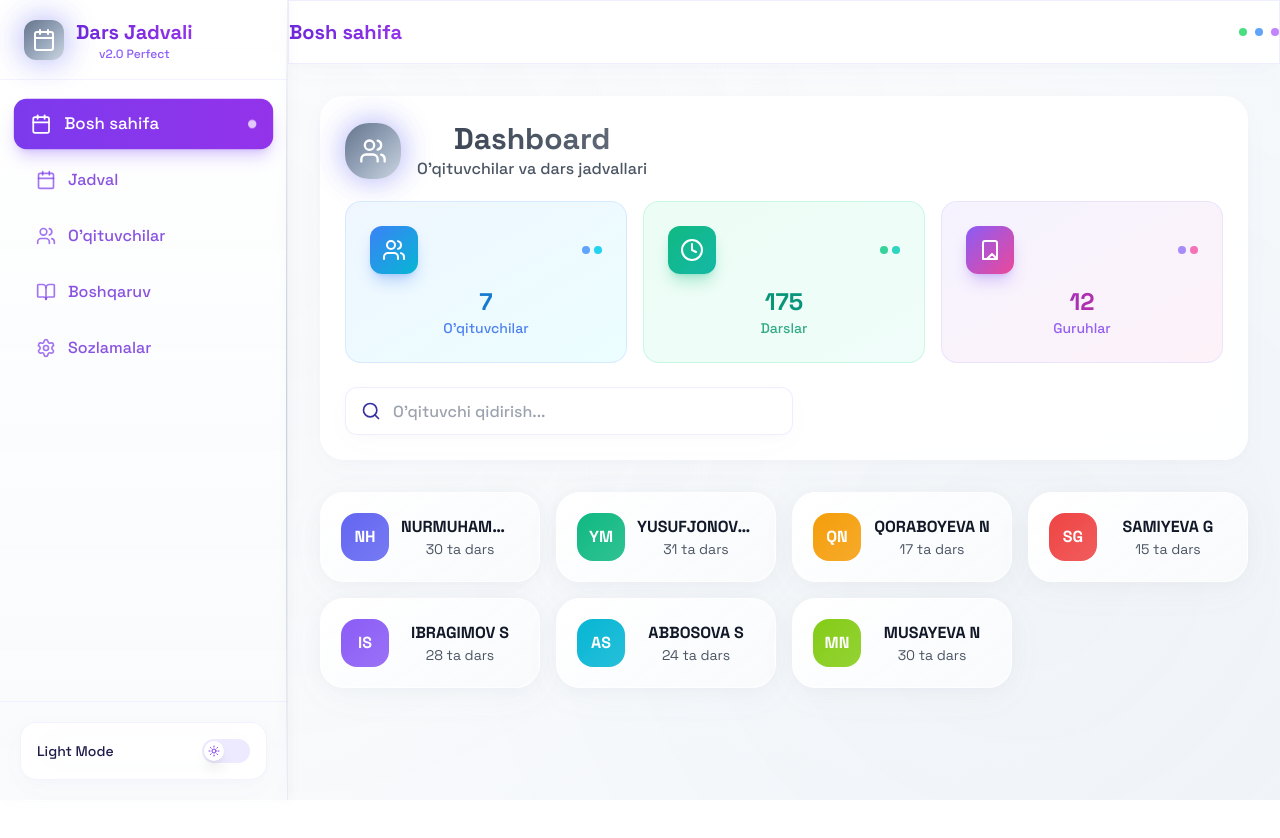
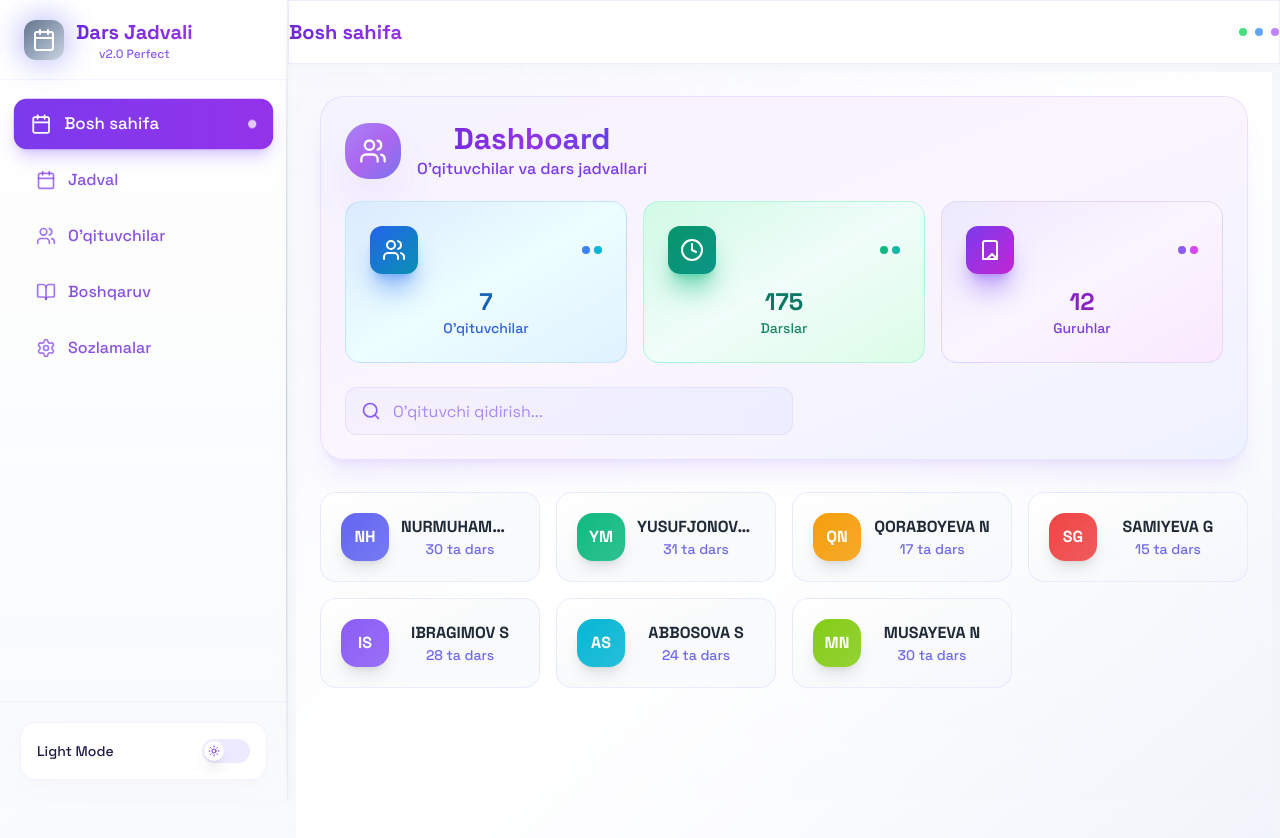
Before and after one commit to Blackhero97/darsjadvali, a React (Vite) app: page / in a window 1280 px wide. Shown: the top 838 px of the page. Before the commit the page ends 800 px from the top, so only its background shows below. Built offline with nearby package versions, Linux system fonts and the light colour scheme.

Commit message:
change gradient

```diff
--- a/src/components/SearchBar.jsx
+++ b/src/components/SearchBar.jsx
@@ -24,14 +24,14 @@ const SearchBar = ({
 
   return (
     <div className={clsx("relative group", className)}>
-      <div className="absolute inset-0 rounded-xl glass-ultra border border-violet-100/80 " />
-      <Search className="absolute left-4 top-1/2 -translate-y-1/2 w-5 h-5 text-perfect-dim group-focus-within:text-perfect-accent transition-colors duration-300" />
+      <div className="absolute inset-0 rounded-xl bg-gradient-to-r from-violet-100/40 to-indigo-100/40 border border-violet-200/60 group-focus-within:border-violet-400/80 group-focus-within:shadow-lg group-focus-within:shadow-violet-500/20 transition-all duration-300" />
+      <Search className="absolute left-4 top-1/2 -translate-y-1/2 w-5 h-5 text-violet-500 group-focus-within:text-violet-700 transition-colors duration-300" />
       <input
         autoFocus={autoFocus}
         value={local}
         onChange={(e) => setLocal(e.target.value)}
         placeholder={placeholder}
-        className="relative w-full h-12 pl-12 pr-11 bg-transparent text-perfect placeholder-perfect-dim outline-none rounded-xl focus:ring-2 focus:ring-violet-400/30 "
+        className="relative w-full h-12 pl-12 pr-11 bg-transparent text-violet-800 placeholder-violet-500/70 outline-none rounded-xl focus:ring-2 focus:ring-violet-500/40 transition-all duration-300"
       />
       {local && (
         <button
@@ -40,7 +40,7 @@ const SearchBar = ({
             setLocal("");
             onChange?.("");
           }}
-          className="absolute right-3 top-1/2 -translate-y-1/2 text-perfect-dim hover:text-perfect w-7 h-7 rounded-full flex items-center justify-center hover:bg-violet-50/60 "
+          className="absolute right-3 top-1/2 -translate-y-1/2 text-violet-500 hover:text-violet-700 w-7 h-7 rounded-full flex items-center justify-center hover:bg-violet-200/60 transition-all duration-300 hover:scale-110"
         >
           <X size={16} />
         </button>
--- a/src/pages/Dashboard.jsx
+++ b/src/pages/Dashboard.jsx
@@ -150,19 +150,19 @@ const Dashboard = () => {
   };
 
   return (
-    <div className="space-y-8 animate-slide-up">
+    <div className="space-y-8 animate-slide-up bg-gradient-to-br from-violet-50/30 via-white to-indigo-50/30 min-h-screen -m-6 p-6">
       {/* Header */}
-      <div className="glass-ultra p-6 rounded-3xl hover-glow">
+      <div className="glass-ultra p-6 rounded-3xl hover-glow bg-gradient-to-br from-violet-50 via-purple-50 to-indigo-50 border border-violet-200/60 shadow-xl shadow-violet-500/10">
         <div className="flex items-center justify-between mb-5">
           <div className="flex items-center space-x-4">
-            <div className="w-14 h-14 rounded-3xl gradient-cyber flex items-center justify-center pulse-neon">
+            <div className="w-14 h-14 rounded-3xl bg-gradient-to-br from-violet-500 via-purple-600 to-indigo-600 flex items-center justify-center shadow-2xl shadow-violet-500/40 animate-pulse">
               <Users className="w-7 h-7 text-white" />
             </div>
             <div>
-              <h1 className="text-3xl font-bold bg-gradient-to-r from-gray-700 via-gray-600 to-gray-500 bg-clip-text text-transparent">
+              <h1 className="text-3xl font-bold bg-gradient-to-r from-violet-700 via-purple-600 to-indigo-600 bg-clip-text text-transparent">
                 Dashboard
               </h1>
-              <p className="text-base text-gray-600 font-medium">
+              <p className="text-base text-violet-600 font-medium">
                 O'qituvchilar va dars jadvallari
               </p>
             </div>
@@ -172,55 +172,55 @@ const Dashboard = () => {
         {/* Beautiful Gradient Statistics Cards - Hidden on Mobile */}
         <div className="hidden md:grid grid-cols-3 gap-4 mb-6">
           <div className="relative group">
-            <div className="relative bg-gradient-to-br from-blue-50 to-cyan-50 p-6 rounded-2xl border border-blue-200/50 group-hover:shadow-xl group-hover:shadow-blue-500/20 transition-all duration-300">
+            <div className="relative bg-gradient-to-br from-blue-100 via-cyan-50 to-sky-100 p-6 rounded-2xl border border-blue-300/40 group-hover:shadow-2xl group-hover:shadow-blue-500/30 transition-all duration-300 hover:scale-105">
               <div className="flex items-center justify-between mb-3">
-                <div className="w-12 h-12 rounded-xl bg-gradient-to-br from-blue-500 to-cyan-500 flex items-center justify-center shadow-lg shadow-blue-500/30">
+                <div className="w-12 h-12 rounded-xl bg-gradient-to-br from-blue-600 to-cyan-600 flex items-center justify-center shadow-xl shadow-blue-500/50">
                   <Users className="w-6 h-6 text-white" />
                 </div>
                 <div className="flex space-x-1">
-                  <div className="w-2 h-2 bg-blue-400 rounded-full animate-pulse"></div>
+                  <div className="w-2 h-2 bg-blue-500 rounded-full animate-pulse"></div>
                   <div
-                    className="w-2 h-2 bg-cyan-400 rounded-full animate-pulse"
+                    className="w-2 h-2 bg-cyan-500 rounded-full animate-pulse"
                     style={{ animationDelay: "0.2s" }}
                   ></div>
                 </div>
               </div>
-              <div className="text-2xl font-bold bg-gradient-to-r from-blue-600 to-cyan-600 bg-clip-text text-transparent">
+              <div className="text-2xl font-bold bg-gradient-to-r from-blue-700 to-cyan-700 bg-clip-text text-transparent">
                 {stats.totalTeachers}
               </div>
-              <div className="text-sm font-medium text-blue-600/80">
+              <div className="text-sm font-medium text-blue-700/90">
                 O'qituvchilar
               </div>
             </div>
           </div>
 
           <div className="relative group">
-            <div className="relative bg-gradient-to-br from-emerald-50 to-teal-50 p-6 rounded-2xl border border-emerald-200/50 group-hover:shadow-xl group-hover:shadow-emerald-500/20 transition-all duration-300">
+            <div className="relative bg-gradient-to-br from-emerald-100 via-teal-50 to-green-100 p-6 rounded-2xl border border-emerald-300/40 group-hover:shadow-2xl group-hover:shadow-emerald-500/30 transition-all duration-300 hover:scale-105">
               <div className="flex items-center justify-between mb-3">
-                <div className="w-12 h-12 rounded-xl bg-gradient-to-br from-emerald-500 to-teal-500 flex items-center justify-center shadow-lg shadow-emerald-500/30">
+                <div className="w-12 h-12 rounded-xl bg-gradient-to-br from-emerald-600 to-teal-600 flex items-center justify-center shadow-xl shadow-emerald-500/50">
                   <Clock className="w-6 h-6 text-white" />
                 </div>
                 <div className="flex space-x-1">
-                  <div className="w-2 h-2 bg-emerald-400 rounded-full animate-pulse"></div>
+                  <div className="w-2 h-2 bg-emerald-500 rounded-full animate-pulse"></div>
                   <div
-                    className="w-2 h-2 bg-teal-400 rounded-full animate-pulse"
+                    className="w-2 h-2 bg-teal-500 rounded-full animate-pulse"
                     style={{ animationDelay: "0.2s" }}
                   ></div>
                 </div>
               </div>
-              <div className="text-2xl font-bold bg-gradient-to-r from-emerald-600 to-teal-600 bg-clip-text text-transparent">
+              <div className="text-2xl font-bold bg-gradient-to-r from-emerald-700 to-teal-700 bg-clip-text text-transparent">
                 {stats.totalLessons}
               </div>
-              <div className="text-sm font-medium text-emerald-600/80">
+              <div className="text-sm font-medium text-emerald-700/90">
                 Darslar
               </div>
             </div>
           </div>
 
           <div className="relative group">
-            <div className="relative bg-gradient-to-br from-violet-50 to-pink-50 p-6 rounded-2xl border border-violet-200/50 group-hover:shadow-xl group-hover:shadow-violet-500/20 transition-all duration-300">
+            <div className="relative bg-gradient-to-br from-violet-100 via-purple-50 to-fuchsia-100 p-6 rounded-2xl border border-violet-300/40 group-hover:shadow-2xl group-hover:shadow-violet-500/30 transition-all duration-300 hover:scale-105">
               <div className="flex items-center justify-between mb-3">
-                <div className="w-12 h-12 rounded-xl bg-gradient-to-br from-violet-500 to-pink-500 flex items-center justify-center shadow-lg shadow-violet-500/30">
+                <div className="w-12 h-12 rounded-xl bg-gradient-to-br from-violet-600 to-fuchsia-600 flex items-center justify-center shadow-xl shadow-violet-500/50">
                   <svg
                     className="w-6 h-6 text-white"
                     fill="none"
@@ -236,17 +236,17 @@ const Dashboard = () => {
                   </svg>
                 </div>
                 <div className="flex space-x-1">
-                  <div className="w-2 h-2 bg-violet-400 rounded-full animate-pulse"></div>
+                  <div className="w-2 h-2 bg-violet-500 rounded-full animate-pulse"></div>
                   <div
-                    className="w-2 h-2 bg-pink-400 rounded-full animate-pulse"
+                    className="w-2 h-2 bg-fuchsia-500 rounded-full animate-pulse"
                     style={{ animationDelay: "0.2s" }}
                   ></div>
                 </div>
               </div>
-              <div className="text-2xl font-bold bg-gradient-to-r from-violet-600 to-pink-600 bg-clip-text text-transparent">
+              <div className="text-2xl font-bold bg-gradient-to-r from-violet-700 to-fuchsia-700 bg-clip-text text-transparent">
                 {stats.totalGroups}
               </div>
-              <div className="text-sm font-medium text-violet-600/80">
+              <div className="text-sm font-medium text-violet-700/90">
                 Guruhlar
               </div>
             </div>
@@ -267,13 +267,13 @@ const Dashboard = () => {
           {filteredTeachers.map((teacher, index) => (
             <div
               key={teacher.id}
-              className="neon-card p-5 cursor-pointer hover-glow animate-slide-up"
+              className="bg-gradient-to-br from-white via-gray-50 to-indigo-50/30 p-5 cursor-pointer rounded-2xl border border-indigo-200/40 hover:shadow-2xl hover:shadow-indigo-500/20 transition-all duration-300 hover:scale-102 hover:border-indigo-300/60 animate-slide-up"
               style={{ animationDelay: `${index * 80}ms` }}
               onClick={() => setSelectedTeacher(teacher)}
             >
               <div className="flex items-center gap-3">
                 <div
-                  className="w-12 h-12 rounded-2xl flex items-center justify-center text-white font-bold text-base text-center"
+                  className="w-12 h-12 rounded-2xl flex items-center justify-center text-white font-bold text-base text-center shadow-lg hover:shadow-xl transition-shadow duration-300"
                   style={{
                     background: `linear-gradient(135deg, ${teacher.color} 0%, ${teacher.color}dd 100%)`,
                   }}
@@ -285,10 +285,10 @@ const Dashboard = () => {
                     .slice(0, 2)}
                 </div>
                 <div className="flex-1 min-w-0">
-                  <h3 className="font-bold text-base text-gray-900 truncate">
+                  <h3 className="font-bold text-base text-gray-800 truncate">
                     {teacher.fullName}
                   </h3>
-                  <p className="text-gray-600 text-sm">
+                  <p className="text-indigo-600/80 text-sm font-medium">
                     {
                       state.lessons.filter((l) => l.teacherId === teacher.id)
                         .length
@@ -301,22 +301,22 @@ const Dashboard = () => {
           ))}
         </div>
       ) : (
-        <div className="text-center mt-8 text-gray-600 text-sm">
+        <div className="text-center mt-8 text-violet-600 text-sm font-medium">
           Hech narsa topilmadi.
         </div>
       )}
 
       {/* Modal - O'qituvchi jadvali */}
       {selectedTeacher && (
-        <div className="fixed inset-0 bg-black/20 flex items-center justify-center p-3 z-50 animate-slide-up">
-          <div className="bg-white rounded-2xl w-full max-w-6xl max-h-[90vh] overflow-hidden border border-gray-200/50 shadow-2xl">
+        <div className="fixed inset-0 bg-gradient-to-br from-black/30 via-violet-900/20 to-indigo-900/30 backdrop-blur-sm flex items-center justify-center p-3 z-50 animate-slide-up">
+          <div className="bg-gradient-to-br from-white via-violet-50/30 to-indigo-50/20 rounded-3xl w-full max-w-6xl max-h-[90vh] overflow-hidden border border-violet-200/60 shadow-2xl shadow-violet-500/20">
             {/* Modal Header */}
             <div className="relative overflow-hidden">
-              <div className="px-6 py-5 relative bg-white border-b border-gray-100/80">
+              <div className="px-6 py-5 relative bg-gradient-to-r from-violet-50 via-purple-50 to-indigo-50 border-b border-violet-200/50">
                 <div className="relative flex items-center justify-between">
                   <div className="flex items-center gap-4">
                     <div
-                      className="w-12 h-12 rounded-2xl flex items-center justify-center font-bold text-lg text-white shadow-lg"
+                      className="w-12 h-12 rounded-2xl flex items-center justify-center font-bold text-lg text-white shadow-xl shadow-violet-500/30"
                       style={{
                         background: `linear-gradient(135deg, ${selectedTeacher.color} 0%, ${selectedTeacher.color}dd 100%)`,
                       }}
@@ -328,17 +328,17 @@ const Dashboard = () => {
                         .slice(0, 2)}
                     </div>
                     <div>
-                      <h2 className="text-2xl font-bold text-gray-900">
+                      <h2 className="text-2xl font-bold bg-gradient-to-r from-violet-700 to-indigo-700 bg-clip-text text-transparent">
                         {selectedTeacher.fullName}
                       </h2>
-                      <p className="text-gray-600 text-sm font-medium">
+                      <p className="text-violet-600 text-sm font-medium">
                         📅 Haftalik dars jadvali
                       </p>
                     </div>
                   </div>
                   <button
                     onClick={closeModal}
-                    className="p-2 hover:bg-gray-100/80 rounded-xl transition-all duration-300 hover:scale-110 hover:rotate-90 text-gray-600 hover:text-gray-800"
+                    className="p-2 hover:bg-violet-100/80 rounded-xl transition-all duration-300 hover:scale-110 hover:rotate-90 text-violet-600 hover:text-violet-800 shadow-sm hover:shadow-lg"
                   >
                     <X size={20} />
                   </button>
```
